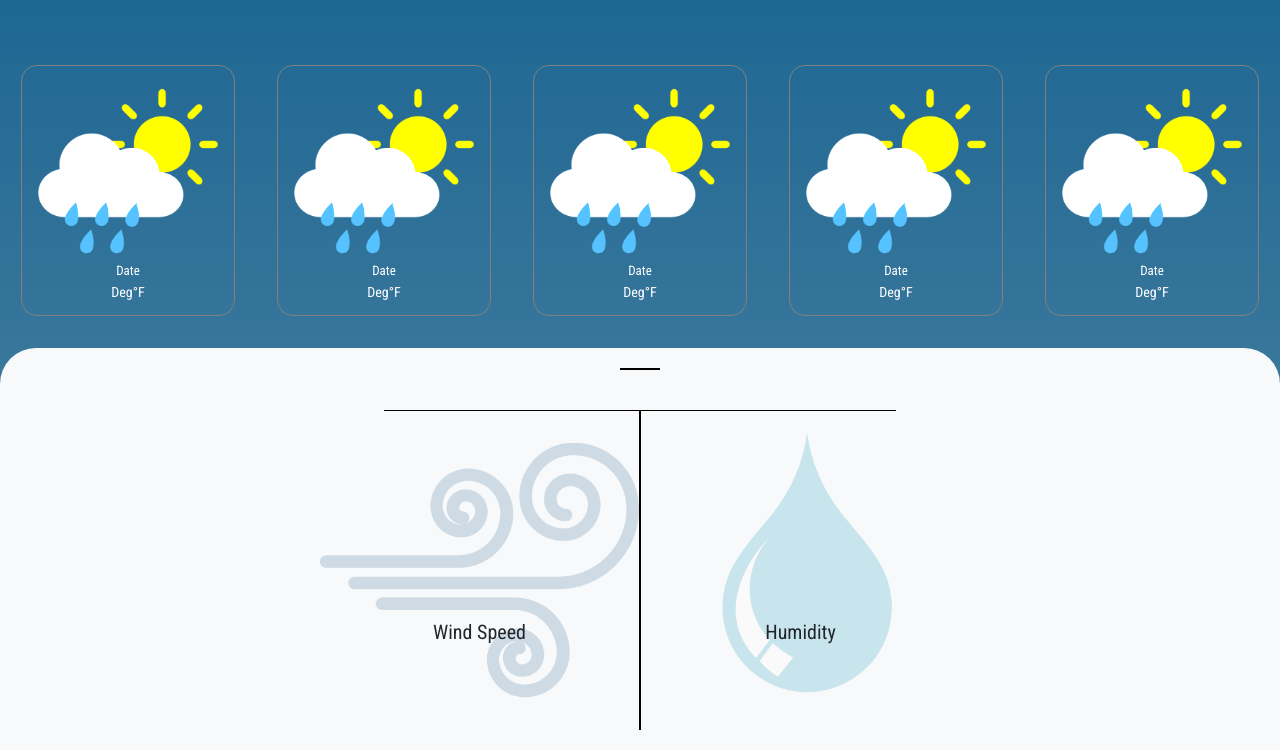
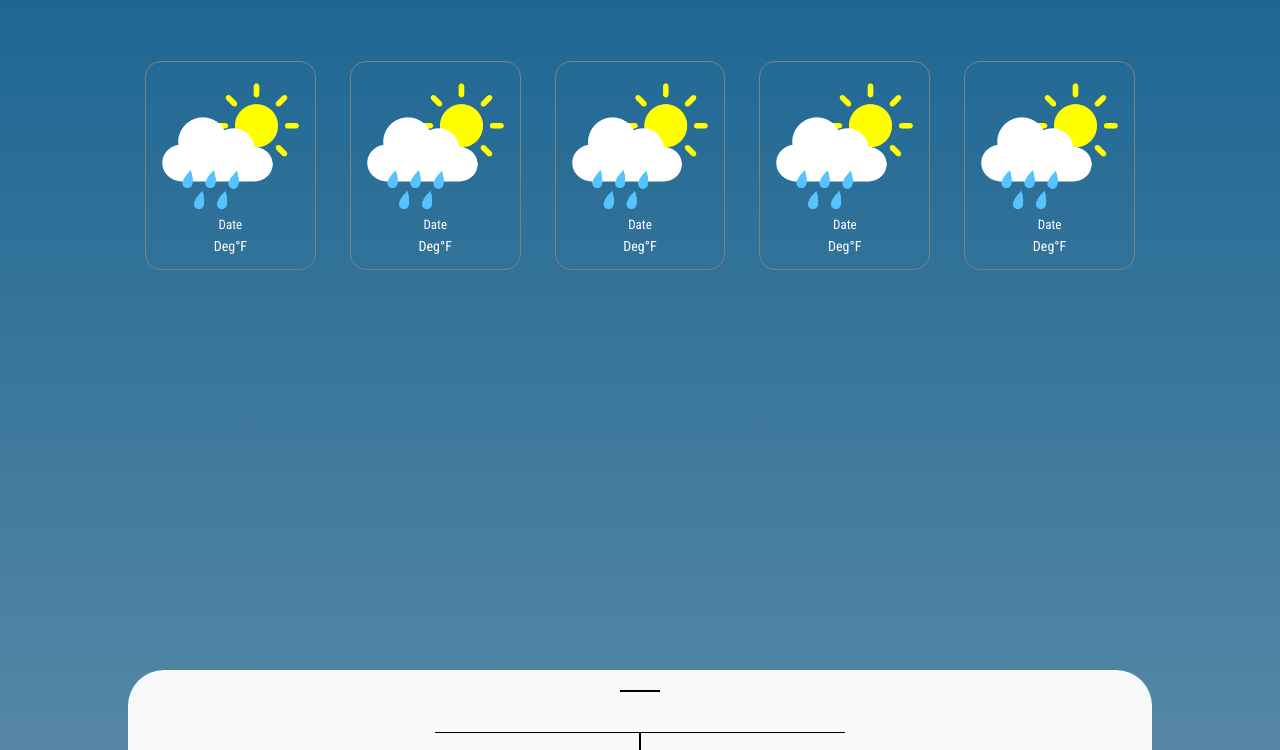
Before and after one commit to Noah-Manno/weather-find, a plain HTML site: page index.html in a window 1280 px wide. Shown: the part 50-800 px from the top of the page. Drawn offline with nearby package versions, Linux system fonts and the light colour scheme; no server answers.

Commit message:
fixed some spacing

```diff
--- a/assets/css/style.css
+++ b/assets/css/style.css
@@ -7,6 +7,7 @@
 
 body {
     background-color: var(--color1);
+    overflow: hidden;
 }
 
 .body {
@@ -16,12 +17,11 @@ body {
     background-position: center;
     background-size: cover;
     background-repeat: no-repeat;
-    max-height: 100vh;
-    overflow: hidden;
+    height: 100vh;
 }
 
 main {
-    max-width: 1567px;
+    max-width: 1024px;
     margin-left: auto;
     margin-right: auto;
 }
@@ -92,7 +92,6 @@ main {
 
 .bg-light {
     background-color: var(--colorlight);
-    min-height: 20vh;
     border-top-left-radius: 36px;
     border-top-right-radius: 36px;
     display: flex;
@@ -100,8 +99,20 @@ main {
     justify-content: flex-start;
     align-items: center;
     min-height: 100vh;
-    position: sticky;
-    top: 0;
+    position: absolute;
+    bottom: -90vh;
+    width: 100vw;
+    left: 0;
+}
+
+@media screen and (min-width: 1024px) {
+    .bg-light {
+        width: 100%;
+        max-width: 1024px;
+        left: 50%;
+        margin-left: -512px;
+    }
+
 }
 
 .line {
--- a/index.html
+++ b/index.html
@@ -34,7 +34,7 @@
 <main>
 <!-- CURRENT CITY AND TEMPERATURE -->
 <div class="row">
-    <div class="col-6 col-md-4 col-lg-2 d-flex flex-column justify-content-center">
+    <div class="col-6 col-lg-4 d-flex flex-column justify-content-center">
       <div class="card text-center">
         <div class="card-body">
           <h5 id="cityNameEl" class="card-title city-name"></h5>
@@ -43,7 +43,7 @@
       </div>
     </div>
 <!-- WEATHER ICON -->
-    <div class="col-6 col-md-4 col-lg-2">
+    <div class="col-6 col-lg-4">
       <div class="card text-center">
         <div class="card-body">
           <img id="weatherIconEl" class="current-weather-icon" src="" alt="">
@@ -54,7 +54,7 @@
 
 <!-- 5 DAY FORECAST -->
   <ul class="list-group list-group-horizontal row justify-content-around mb-4">
-    <li class="list-group-item col-3 col-sm-2 text-center m-2">
+    <li class="list-group-item col-3 col-sm-2 text-center m-1">
         <div class="card five-day-cards">
             <div class="card-body">
               <img id="one-icon" class="five-day-icons" src="./assets/images/WeatherIcon.png" alt="weather icon">
@@ -63,7 +63,7 @@
             </div>
           </div>
     </li>
-    <li class="list-group-item col-3 col-sm-2 text-center m-2">
+    <li class="list-group-item col-3 col-sm-2 text-center m-1">
         <div class="card five-day-cards">
             <div class="card-body">
               <img id="two-icon"class="five-day-icons" src="./assets/images/WeatherIcon.png" alt="weather icon">
@@ -72,7 +72,7 @@
             </div>
           </div>
     </li>
-    <li class="list-group-item col-3 col-sm-2 text-center m-2">
+    <li class="list-group-item col-3 col-sm-2 text-center m-1">
         <div class="card five-day-cards">
             <div class="card-body">
               <img id="three-icon"class="five-day-icons" src="./assets/images/WeatherIcon.png" alt="weather icon">
@@ -81,7 +81,7 @@
             </div>
           </div>
     </li>
-    <li class="list-group-item col-3 col-sm-2 text-center m-2">
+    <li class="list-group-item col-3 col-sm-2 text-center m-1">
         <div class="card five-day-cards">
             <div class="card-body">
               <img id="four-icon"class="five-day-icons" src="./assets/images/WeatherIcon.png" alt="weather icon">
@@ -90,7 +90,7 @@
             </div>
           </div>
     </li>
-    <li class="list-group-item col-3 col-sm-2 text-center m-2">
+    <li class="list-group-item col-3 col-sm-2 text-center m-1">
         <div class="card five-day-cards">
             <div class="card-body">
               <img id="five-icon"class="five-day-icons" src="./assets/images/WeatherIcon.png" alt="weather icon">
```
